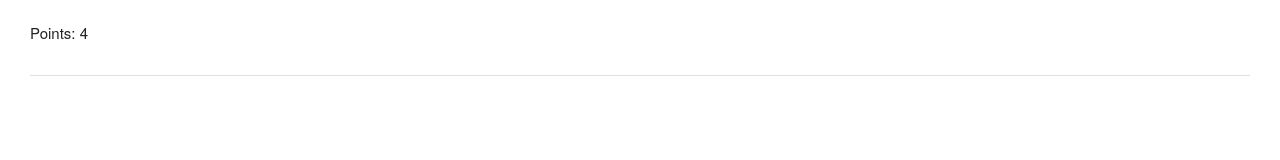
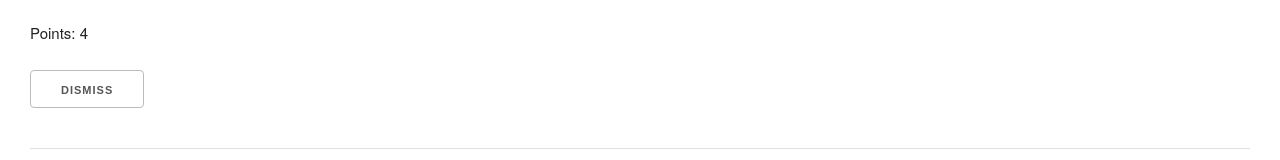
Before and after one commit to DarbazAli/hacker-stories, a React (Create React App) app: page / in a window 1280 px wide. Shown: the part 330-490 px from the top of the page. Built offline with nearby package versions, Linux system fonts and the light colour scheme.

Commit message:
remove item from the list

```diff
--- a/src/App.js
+++ b/src/App.js
@@ -1,5 +1,5 @@
 import React, { useState, useEffect } from 'react'
-import stories from './data.js'
+import initialStories from './data.js'
 
 import List from './components/List.js'
 import InputWithLabel from './components/Search.js'
@@ -26,6 +26,7 @@ APP COMPONENT
 */
 const App = () => {
   const [searchTerm, setSearchTerm] = useSemiPresistentState('search', 'react')
+  const [stories, setStories] = useState(initialStories)
 
   useEffect(() => {
     localStorage.setItem('search', searchTerm)
@@ -33,6 +34,13 @@ const App = () => {
 
   const handleSearch = (e) => {
     setSearchTerm(e.target.value)
+  }
+
+  const handleRemoveStory = (item) => {
+    const newStories = stories.filter(
+      (story) => item.objectID !== story.objectID
+    )
+    setStories(newStories)
   }
 
   const searchedStories = stories.filter((story) =>
@@ -52,7 +60,7 @@ const App = () => {
         <Label label='Search' />
       </InputWithLabel>
 
-      <List list={searchedStories} />
+      <List list={searchedStories} onRemoveStory={handleRemoveStory} />
     </div>
   )
 }
--- a/src/components/List.js
+++ b/src/components/List.js
@@ -1,9 +1,14 @@
 import React from 'react'
 
-const List = ({ list }) =>
-  list.map((item) => <Item key={item.objectID} {...item} />)
+const List = ({ list, onRemoveStory }) =>
+  list.map((item) => (
+    <Item key={item.objectID} item={item} onRemoveStory={onRemoveStory} />
+  ))
 
-const Item = ({ url, title, author, num_comments, points }) => (
+const Item = ({ item, onRemoveStory }) => {
+  const { url, title, author, num_comments, points } = item
+
+  return (
     <div>
       <a href={url}>
         <h4>{title}</h4>
@@ -11,8 +16,9 @@ const Item = ({ url, title, author, num_comments, points }) => (
       <p>Author: {author}</p>
       <p>comments: {num_comments}</p>
       <p>Points: {points}</p>
+      <button onClick={() => onRemoveStory(item)}>Dismiss</button>
       <hr />
     </div>
   )
-
+}
 export default List
```
Lines whose indentation alone changed are shown as unchanged.
